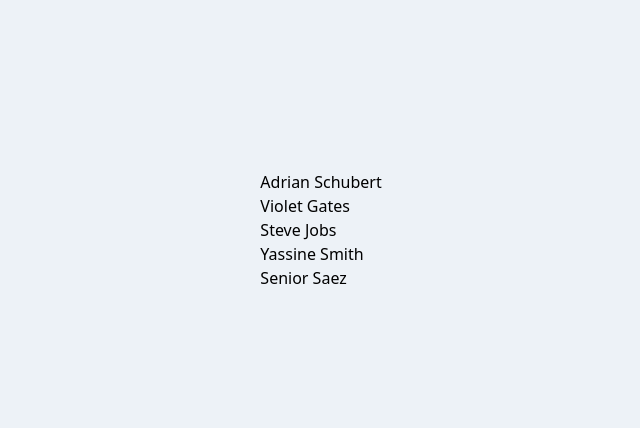
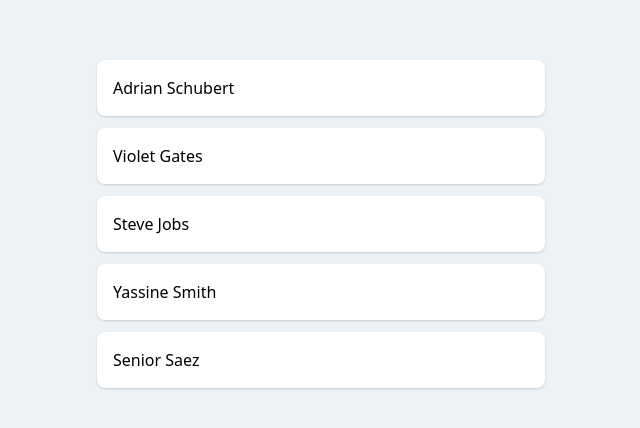
Before and after one commit to BinarCode/draggable-list-example, a Vue app: page / in a window 1280 px wide. Shown: the part 170-598 px from the top of the page, without its empty margins (319-959 px from the left). Built offline with nearby package versions, Linux system fonts and the light colour scheme.

Commit message:
Add basic styles to the list

```diff
--- a/src/App.vue
+++ b/src/App.vue
@@ -1,10 +1,12 @@
 <template>
     <div id="app" class="min-h-screen w-screen bg-gray-200 flex items-center justify-center">
-        <ul>
-            <li v-for="user in users" :key="user.id">
-              {{user.name}}
-            </li>
-        </ul>
+      <ul class="w-full max-w-md">
+        <li v-for="user in users"
+            :key="user.id"
+            class="p-4 mb-3 flex justify-between items-center bg-white shadow rounded-lg cursor-move">
+          {{user.name}}
+        </li>
+      </ul>
     </div>
 </template>
 
```
